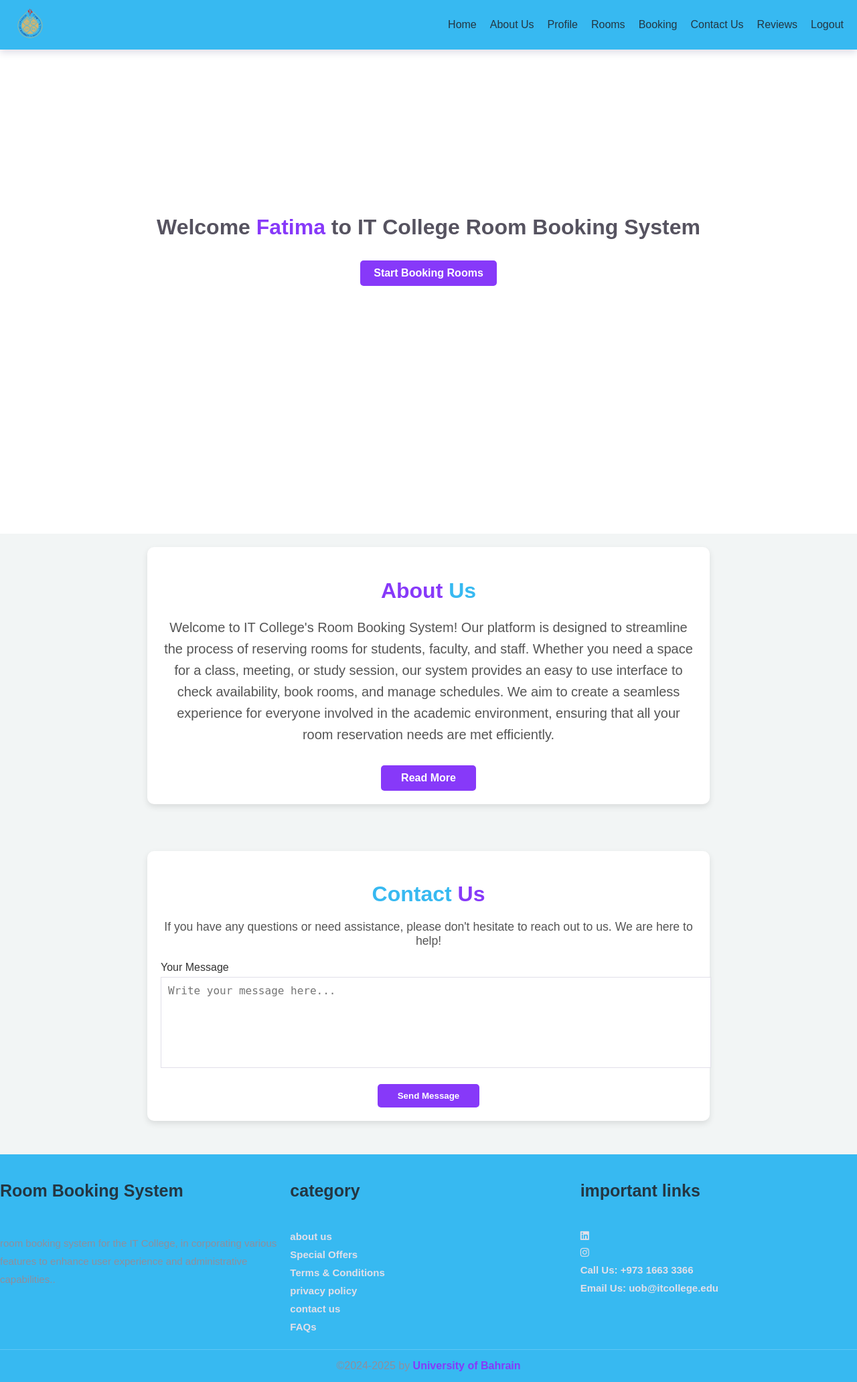
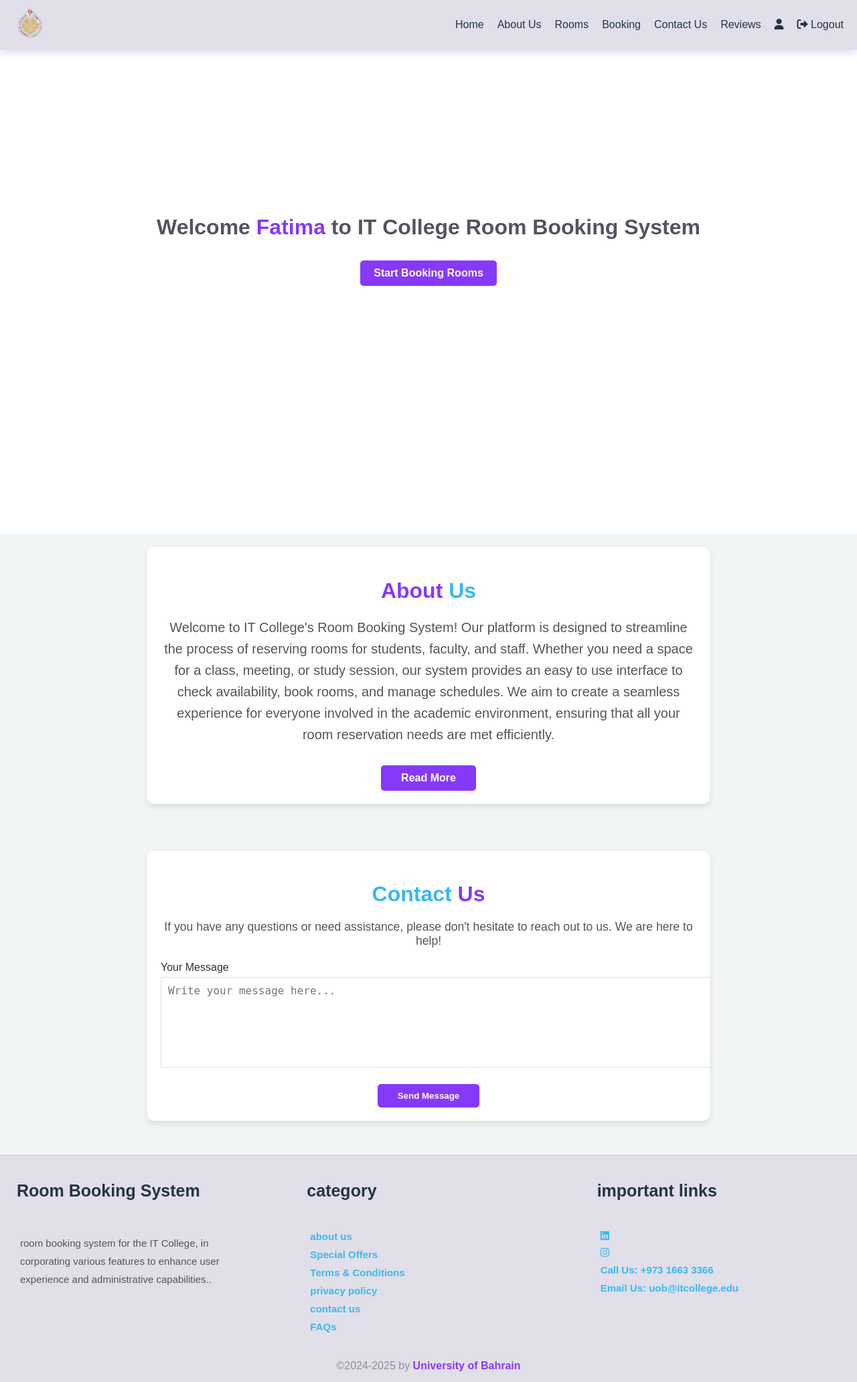
Before and after one commit to Alwadyani/Room-Booking, a PHP site: page / in a window 1280 px wide. Shown: the whole page at 67% size. Run offline with PHP 8.4, Linux system fonts and the light colour scheme; a user stored in the database is signed in; data comes from the database, SQL or seed files in the repository.

Commit message:
edit styles

```diff
--- a/header.php
+++ b/header.php
@@ -21,7 +21,7 @@
     }
 
     .header {
-        background-color: var(--colorSecond);
+        background-color: var(--colorDisabled);
         display: flex;
         align-items: center;
         justify-content: space-between;
@@ -110,18 +110,20 @@
         <nav class="navbar">
             <a href="index.php">Home</a>
             <a href="#about-us">About Us</a>
-            <a href="profile.php">Profile</a>
             <a href="rooms.php">Rooms</a>
             <a href="yourBooking.php">Booking</a>
             <a href="#contact-us">Contact Us</a>
             <a href="review.php">Reviews</a>
-            <a href="logout.php">Logout</a>
+            <a href="profile.php"><i class="fa-solid fa-user" id="pro-btn"></i></a>
+            <a href="logout.php"><div class="fa-solid fa-right-from-bracket" id="pro-btn"></div> Logout</a>
         </nav>
 
         <!-- Icons -->
         <div class="icons">
             <i class="fas fa-bars" id="menu-btn"></i>
         </div>
+
+
     </header>
     <!--Header end-->
 </body>
--- a/index.php
+++ b/index.php
@@ -188,7 +188,7 @@ else{
 
 /* CSS of footer */
 .footer {
-    background: var(--colorSecond);
+    background: var(--colorDisabled);
 }
 
 .footer .box-container {
@@ -200,21 +200,21 @@ else{
 .footer .box-container .box h3 {
     font-size: 25px;
     color: #243642 ;
-    padding: 15px 0;
+    padding: 15px 25px;
 }
 
 .footer .box-container .box p {
     font-size: 15px;
-    color: var(--colorLabel);
-    padding: 10px 0;
+    color: var(--colorShadow);
+    padding: 10px 30px;
     line-height: 1.8;
 }
 
 .footer .box-container .box a {
     display: block;
     font-size: 15px;
-    color: var(--colorDisabled);
-    padding: 5px 0;
+    color: var(--colorSecond);
+    padding: 5px 30px;
     transition: color 0.3s ease;
 }
 
```
